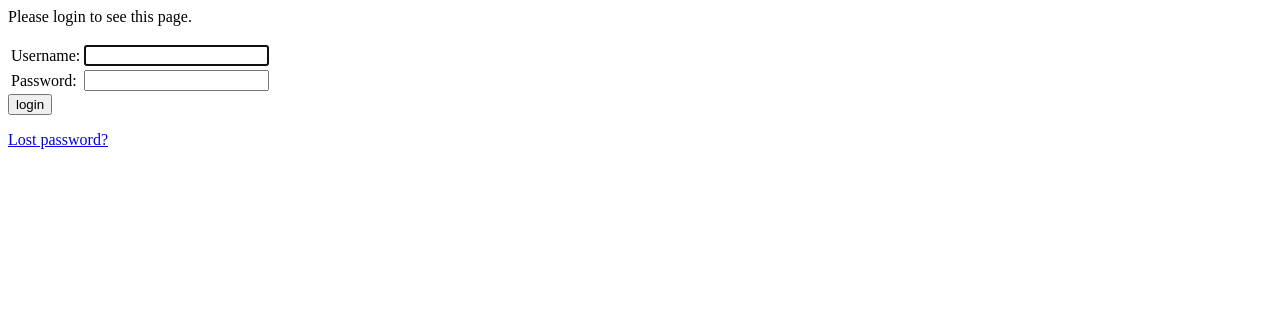
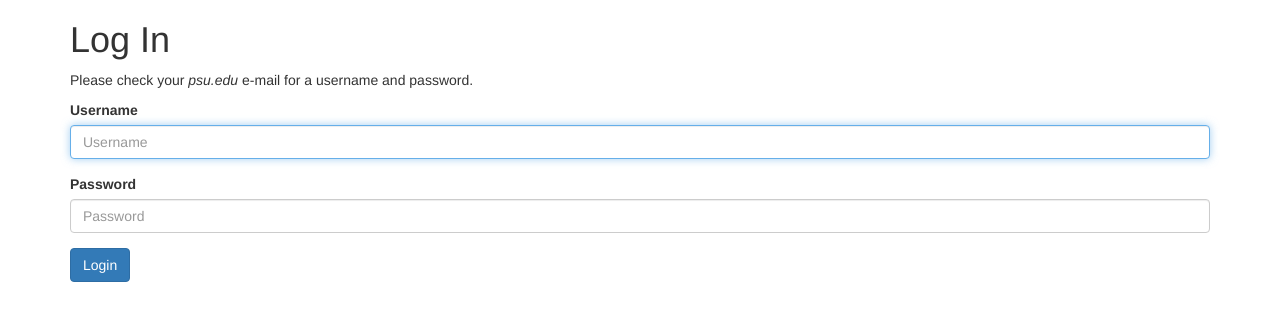
Before and after one commit to liverwust/freemoney, a Django app: a page that uses psutrischp/templates/registration/login.html in a window 1280 px wide. Shown: the top 321 px of the page. Run offline with Django 3.2, Linux system fonts and the light colour scheme; parts of the project's set-up code (start-up, migrations or seed data) failed here and were passed over; some libraries are stand-ins or nearby versions.

Commit message:
Styled the login page

```diff
--- a/psutrischp/templates/registration/login.html
+++ b/psutrischp/templates/registration/login.html
@@ -1,37 +1,54 @@
-<html>
+<!DOCTYPE html>
+<html lang="en">
+  <head>
+    <meta charset="utf-8">
+    <meta http-equiv="X-UA-Compatible" content="IE=edge">
+    <meta name="viewport" content="width=device-width, initial-scale=1">
+    <!-- The above 3 meta tags *must* come first in the head; any other head content must come *after* these tags -->
+    <title>PSU Triangle Scholarship Application</title>
+
+    {% load bootstrap3 %}
+    {% bootstrap_css %}
+    {% bootstrap_javascript jquery=1 %}
+    {% load static %}
+
+    <link rel="stylesheet" type="text/css" href="{% static "freemoney/freemoney.css" %}" />
+    <script src="{% static "freemoney/freemoney.js" %}"></script>
+    <script src="{% static "freemoney/award.js" %}"></script>
+    <script src="{% static "freemoney/basicinfo.js" %}"></script>
+    <script src="{% static "freemoney/finaid.js" %}"></script>
+    <script src="{% static "freemoney/essay.js" %}"></script>
+
+    <!-- HTML5 shim and Respond.js for IE8 support of HTML5 elements and media queries -->
+    <!-- WARNING: Respond.js doesn't work if you view the page via file:// -->
+    <!--[if lt IE 9]>
+      <script src="https://oss.maxcdn.com/html5shiv/3.7.3/html5shiv.min.js"></script>
+      <script src="https://oss.maxcdn.com/respond/1.4.2/respond.min.js"></script>
+    <![endif]-->
+  </head>
   <body>
+    <div class="container">
+
+      <h1>Log In</h1>
+
       {% if form.errors %}
       <p>Your username and password didn't match. Please try again.</p>
       {% endif %}
 
-{% if next %}
-    {% if user.is_authenticated %}
-    <p>Your account doesn't have access to this page. To proceed,
-    please login with an account that has access.</p>
-    {% else %}
-    <p>Please login to see this page.</p>
-    {% endif %}
-{% endif %}
-
       <form method="post" action="{% url 'login' %}">
       {% csrf_token %}
-<table>
-<tr>
-    <td>{{ form.username.label_tag }}</td>
-    <td>{{ form.username }}</td>
-</tr>
-<tr>
-    <td>{{ form.password.label_tag }}</td>
-    <td>{{ form.password }}</td>
-</tr>
-</table>
 
-<input type="submit" value="login" />
+      <p>Please check your <em>psu.edu</em> e-mail for a username and password.</p>
+
+      {% bootstrap_field form.username %}
+      {% bootstrap_field form.password %}
+
+      {% bootstrap_button content="Login" button_type="submit" value="login" %}
       <input type="hidden" name="next" value="{{ next }}" />
       </form>
 
-{# Assumes you setup the password_reset view in your URLconf #}
-<p><a href="{% url 'password_reset' %}">Lost password?</a></p>
+    </div>
+  </body>
 
   </body>
 </html>
```
Lines whose indentation alone changed are shown as unchanged.
